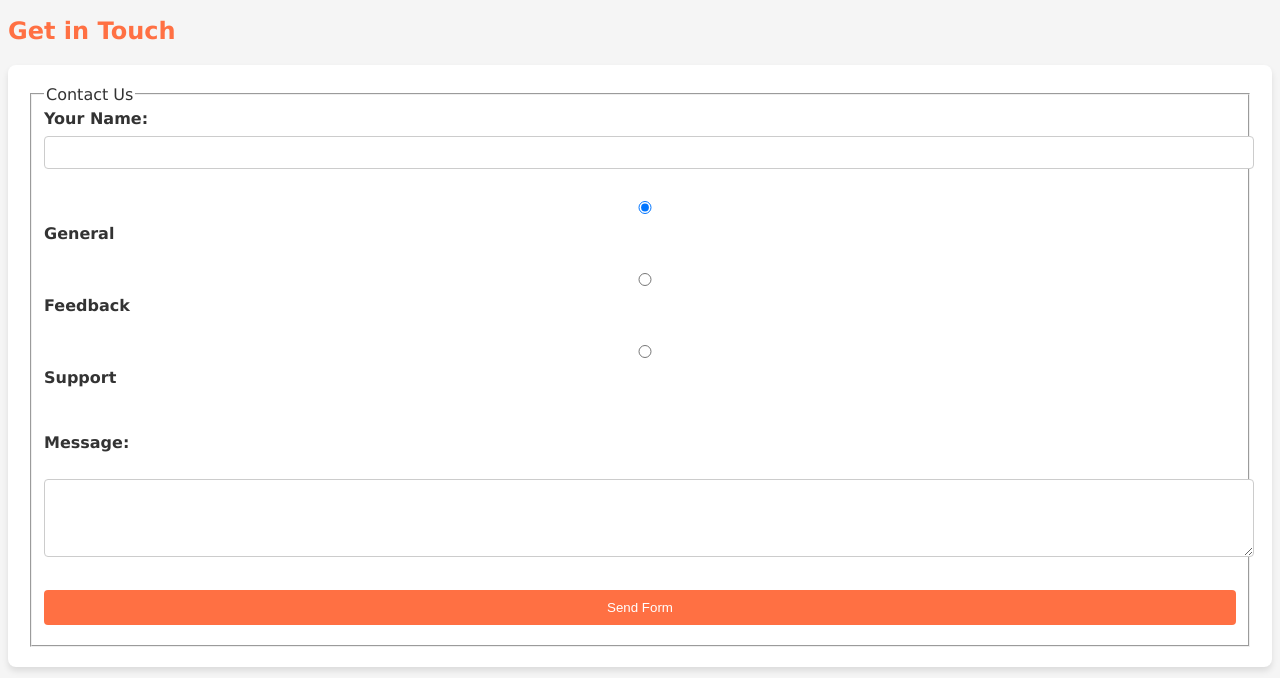
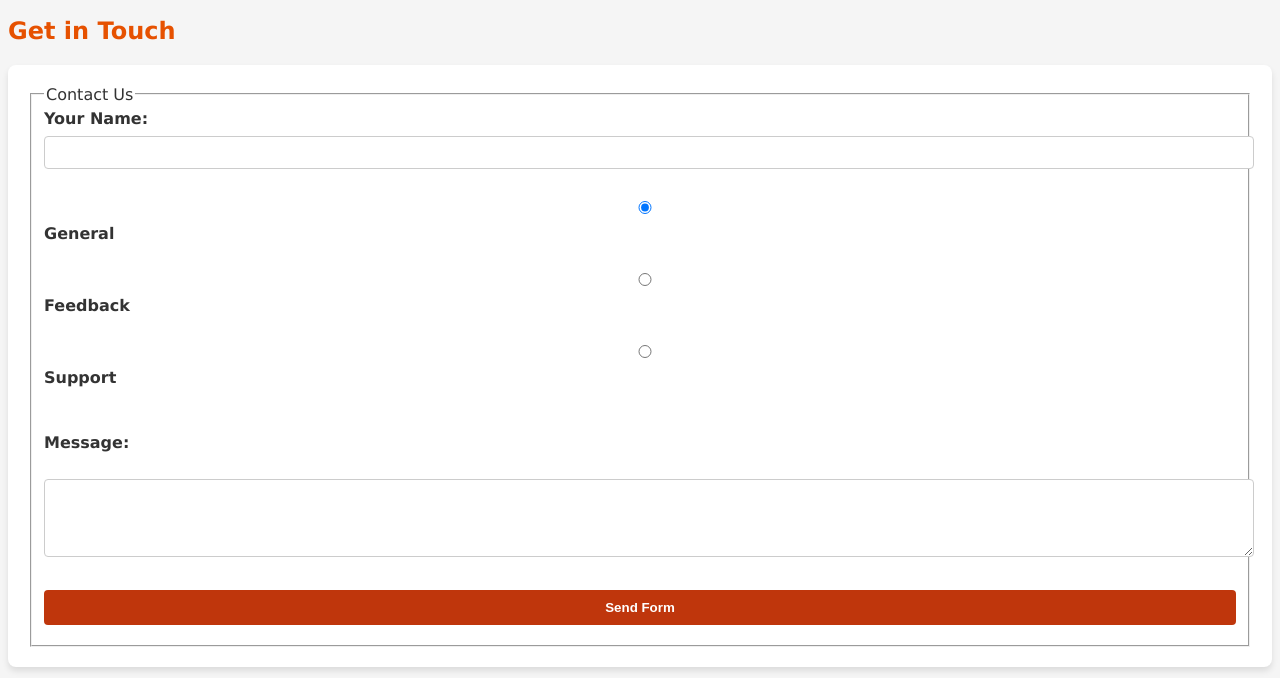
Before and after one commit to jiachenli011/ist263, a plain HTML site: page lab13/contact.html in a window 1280 px wide. Shown: the part 442-1120 px from the top of the page. Drawn offline with Linux system fonts and the light colour scheme.

Commit message:
update color v0.2

```diff
--- a/lab13/style.css
+++ b/lab13/style.css
@@ -21,7 +21,8 @@ a:hover {
 
 /* d. Heading color */
 h1, h2 {
-    color: #ff7043; /* 橙色标题 */
+    color: #e65100; /* 深橙色标题 */
+    font-weight: bold;
 }
 
 /* e/11/12. Site Navigation Background */
@@ -41,6 +42,7 @@ nav a {
     color: #ffffff; /* 白色导航链接 */
     padding: 5px 10px;
     margin: 0 5px;
+    font-weight: bold; /* 加粗导航链接 */
     border-radius: 5px;
 }
 
@@ -90,11 +92,12 @@ form input, form textarea, form select {
 }
 
 form input[type="submit"] {
-    background-color: #ff7043; /* 按钮橙色背景 */
+    background-color: #bf360c; /* 深橙色按钮背景 */
     color: #ffffff; /* 按钮白色文字 */
     border: none;
     padding: 10px 20px;
     cursor: pointer;
+    font-weight: bold;
 }
 
 form input[type="submit"]:hover {
```
